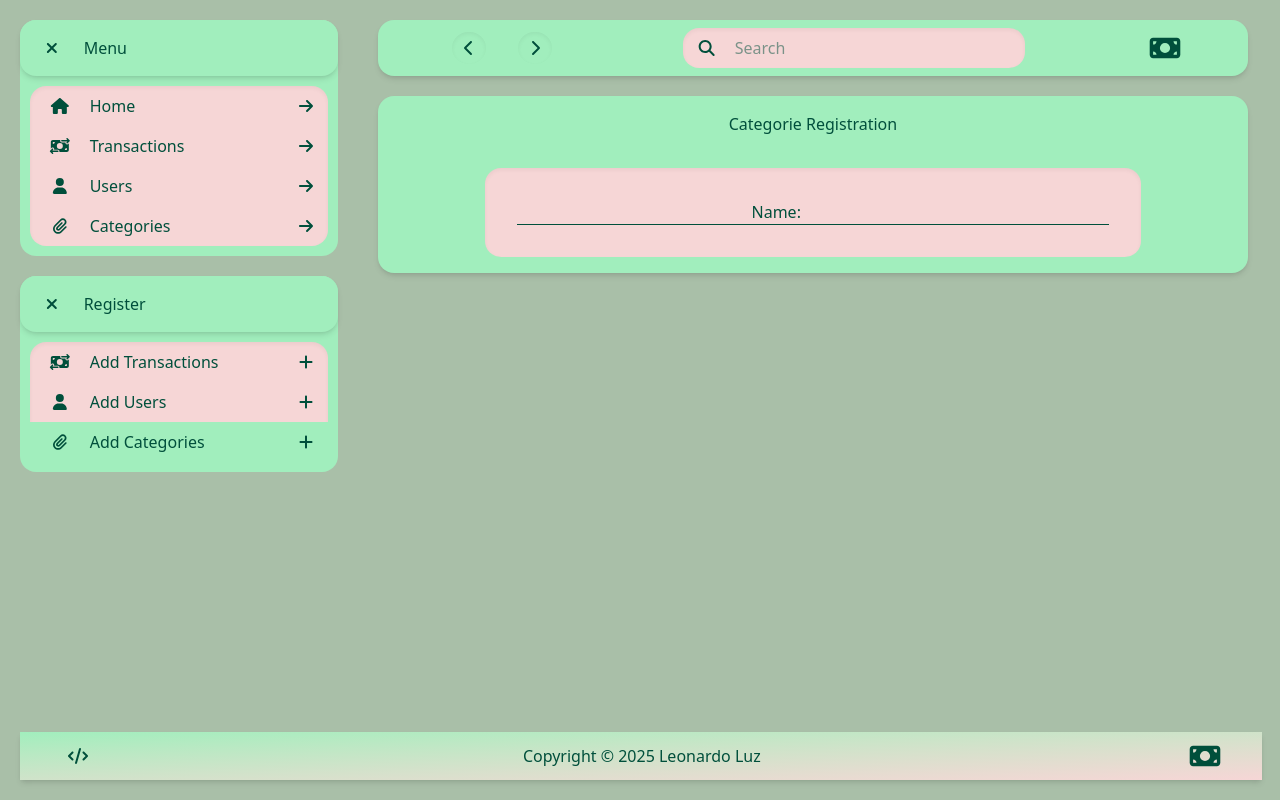
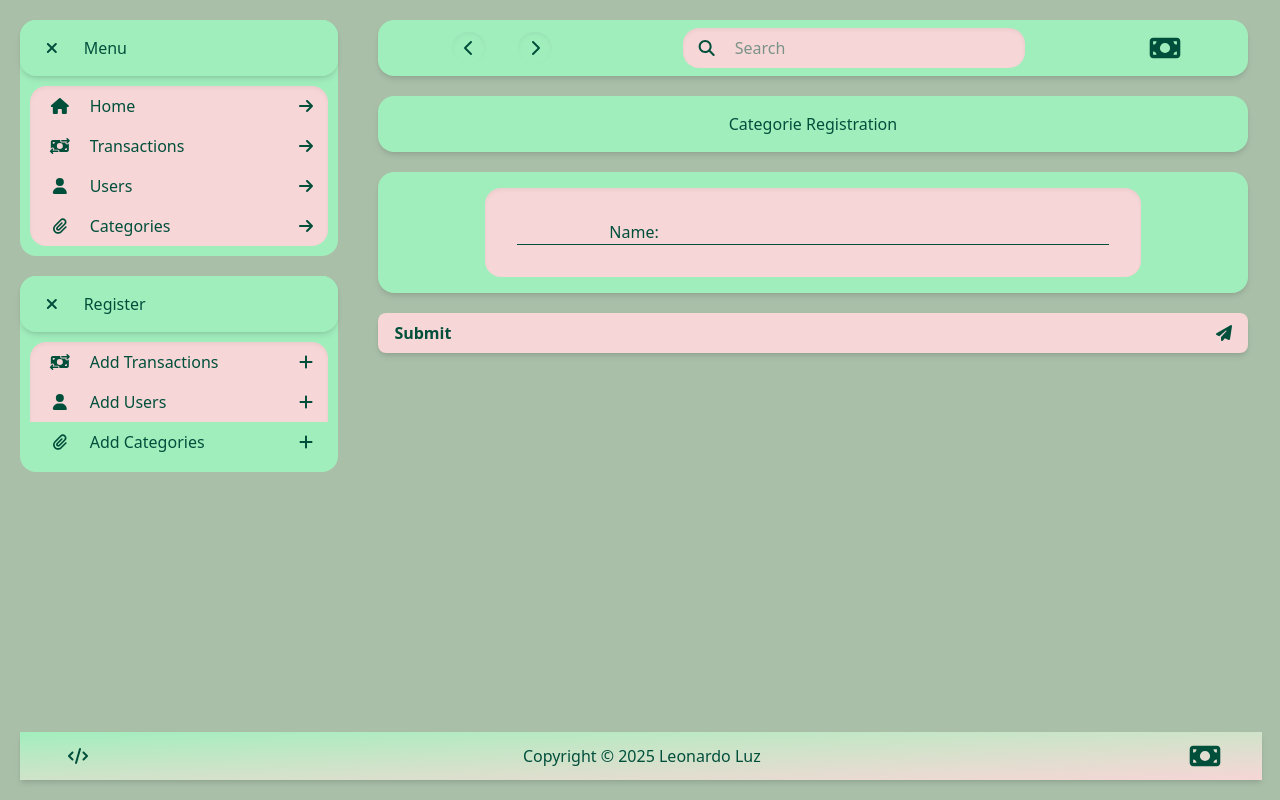
Before and after one commit to Leonardo-Luz/expenses-management, a React (Vite) app in the folder packages/client/: page /register/categories in a window 1280 px wide. Built offline with nearby package versions, Linux system fonts and the light colour scheme.

Commit message:
feat: form style modified and add basic modal

```diff
--- a/packages/client/src/App.tsx
+++ b/packages/client/src/App.tsx
@@ -6,7 +6,7 @@ import { Footer } from './components/Footer'
 
 function App() {
   return (
-    <div className='flex flex-col justify-between bg-bg-light  text-emerald-900 h-[100vh]'>
+    <div className='flex flex-col justify-between bg-bg-light text-emerald-900 min-h-[100vh]'>
       <nav className='w-full flex flex-row items-center'>
         <div className='w-[28vw] self-start'>
           <DropMenu title='Menu' open>
@@ -24,7 +24,7 @@ function App() {
         </div>
         <div className='w-[70%] self-start'>
           <Navbar />
-          <div className='w-[97%] m-5 py-4 px-6 bg-mint-500 rounded-2xl shadow-md'>
+          <div className='w-[97%]'>
             <Outlet />
           </div>
         </div>
--- a/packages/client/src/components/Form.tsx
+++ b/packages/client/src/components/Form.tsx
@@ -1,4 +1,15 @@
+import { faPaperPlane } from "@fortawesome/free-solid-svg-icons"
+import { FontAwesomeIcon } from "@fortawesome/react-fontawesome"
 import { ReactNode } from "react"
+
+export const FormSubmitButton = () => {
+  return (
+    <button className="flex justify-between items-center text-start cursor-pointer m-5 w-full bg-peach-500 hover:bg-mint-500 hover:text-white font-semibold py-2 px-4 rounded-lg shadow-md">
+      Submit
+      <FontAwesomeIcon icon={faPaperPlane} />
+    </button>
+  )
+}
 
 type formElementProps = {
   children: ReactNode,
@@ -8,10 +19,10 @@ type formElementProps = {
 export const FormElement = ({ children, title }: formElementProps) => {
   return (
     <label
-      className="flex flex-row items-center justify-center gap-6 border-b-1"
+      className="flex flex-row items-center gap-2 border-b-1"
     >
-      <p className="w-[48%] text-right">{title}: </p>
-      <div className="w-[48%]">{children}</div>
+      <p className="w-[24%] text-right">{title}: </p>
+      <div className="w-[70%]">{children}</div>
     </label>
   )
 }
@@ -31,13 +42,15 @@ export const Form = ({ children, title }: formProps) => {
   // });
 
   return (
-    <div className="flex flex-col gap-8">
-      <h1 className="w-full text-center">{title}</h1>
-      <form className="w-[80%] self-center p-8 bg-peach-500 rounded-2xl inset-shadow-sm flex flex-col gap-4">
-        {
-          children
-        }
-      </form>
+    <div className="w-full flex flex-col gap-5 ml-5 mt-5">
+      <h1 className="w-full text-center bg-mint-500 py-4 px-6 rounded-2xl shadow-md">{title}</h1>
+      <div className="flex items-center justify-center w-full bg-mint-500 py-4 px-6 rounded-2xl shadow-md">
+        <form className="w-[80%] self-center p-8 bg-peach-500 rounded-2xl inset-shadow-sm flex flex-col gap-4">
+          {
+            children
+          }
+        </form>
+      </div>
     </div>
   )
 }
--- /dev/null
+++ b/packages/client/src/components/Modal.tsx
@@ -0,0 +1,15 @@
+
+export const ConfirmModal = () => {
+  return (
+    <div className="fixed inset-0 z-50 flex items-start mt-[40vh] ml-[43vw]"> {/* justify-center align-center */}
+      <div className="fixed inset-0 bg-black/20 backdrop-blur-md" />
+      <div className="bg-white/20 backdrop-blur-md p-6 rounded-lg shadow-lg w-[40vw] relative"> {/* Modal */}
+        <p>Are you sure?</p>
+        <div className="flex justify-end mt-4">
+          <button className="cursor-pointer bg-blue-500 hover:bg-blue-700 text-white font-bold py-2 px-4 rounded mr-2">Yes</button>
+          <button className="cursor-pointer bg-gray-500 hover:bg-gray-700 text-white font-bold py-2 px-4 rounded">No</button>
+        </div>
+      </div>
+    </div>
+  );
+};
--- a/packages/client/src/routes/CategoriesRegister.route.tsx
+++ b/packages/client/src/routes/CategoriesRegister.route.tsx
@@ -1,11 +1,15 @@
-import { Form, FormElement } from "../components/Form"
+import { Form, FormElement, FormSubmitButton } from "../components/Form"
 
 export const CategoriesRegister = () => {
   return (
-    <Form title="Categorie Registration">
-      <FormElement title="Name">
-        <input type="text" className="outline-none w-full" />
-      </FormElement>
-    </Form>
+    <>
+      <Form title="Categorie Registration">
+        <FormElement title="Name">
+          <input type="text" className="outline-none w-full" />
+        </FormElement>
+      </Form>
+
+      <FormSubmitButton />
+    </>
   )
 }
--- a/packages/client/src/routes/TransactionsRegister.route.tsx
+++ b/packages/client/src/routes/TransactionsRegister.route.tsx
@@ -1,4 +1,4 @@
-import { Form, FormElement } from "../components/Form"
+import { Form, FormElement, FormSubmitButton } from "../components/Form"
 
 export const TransactionsRegister = () => {
   return (
@@ -29,6 +29,8 @@ export const TransactionsRegister = () => {
           <input type="text" className="outline-none w-full" />
         </FormElement>
       </Form>
+
+      <FormSubmitButton />
     </>
   )
 }
--- a/packages/client/src/routes/UsersRegister.route.tsx
+++ b/packages/client/src/routes/UsersRegister.route.tsx
@@ -1,7 +1,8 @@
-import { Form, FormElement } from "../components/Form"
+import { Form, FormElement, FormSubmitButton } from "../components/Form"
 
 export const UsersRegister = () => {
   return (
+    <>
       <Form title="User Registration">
         <FormElement title="Name">
           <input type="text" className="outline-none w-full" />
@@ -13,5 +14,8 @@ export const UsersRegister = () => {
           <input type="text" className="outline-none w-full" />
         </FormElement>
       </Form>
+
+      <FormSubmitButton />
+    </>
   )
 }
```
Lines whose indentation alone changed are shown as unchanged.
